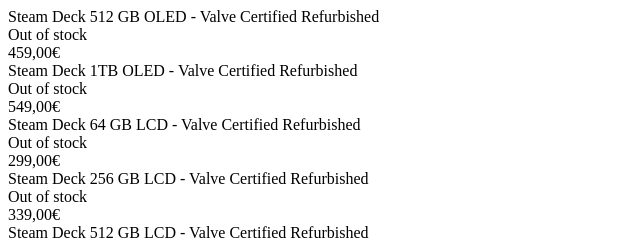
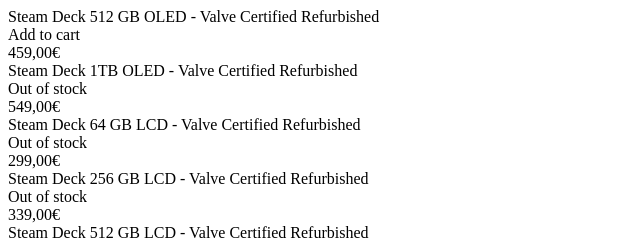
Before and after one commit to ScaxCodes/steamdeck-dummy-page, a plain HTML site: page index.html in a window 1280 px wide. Shown: the top 239 px of the page, 0-640 px from the left. Drawn offline with Linux system fonts and the light colour scheme.

Commit message:
Add steam deck availability

```diff
--- a/index.html
+++ b/index.html
@@ -26,7 +26,7 @@
                     <div class="kW6m4Sjqacp5hykrj5LEo m8h0cksva38onSt9vDraW">
                       <div class="_1JuIpzMtS7-xZrnUmEQ4my">
                         <div class="_3XwnF5hpyOwvxFT_v7PMhS CartBtn">
-                          <span> Out of stock</span>
+                          <span> Add to cart</span>
                         </div>
                         <div
                           class="_2s-O5T3qJJYR2AUq4b9jIN StoreSalePriceWidgetContainer"
```
